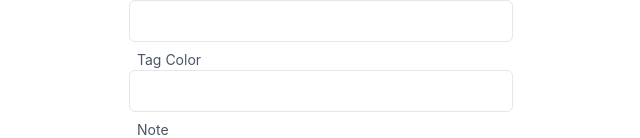
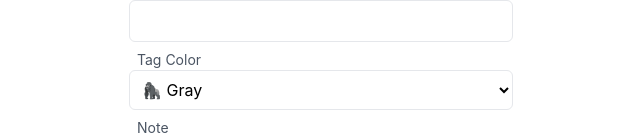
Before and after one commit to imytdotio/changelog-today, a React (Create React App) app: page /create in a window 1280 px wide. Shown: the part 344-482 px from the top of the page, without its empty margins (319-959 px from the left). Built offline with nearby package versions, Linux system fonts and the light colour scheme.

Commit message:
color option added

```diff
--- a/src/Components/Changelog.js
+++ b/src/Components/Changelog.js
@@ -38,6 +38,8 @@ const color = (color) => {
       return "bg-gray-200 border-gray-600";
     case "brown":
       return "bg-orange-900 bg-opacity-30 border-orange-900";
+    case "purple":
+      return "bg-violet-200 border-violet-600";
     default:
       return "bg-gray-200 border-gray-600";
   }
--- a/src/Page/Create.js
+++ b/src/Page/Create.js
@@ -78,11 +78,19 @@ export const Create = (props) => {
         </Label>
 
         <Label text="Tag Color">
-          <TextInput
-            type="text"
+          <select
             onChange={(e) => setTagColor(e.target.value)}
             value={tagColor}
-          />
+            className='p-2 border rounded-md w-full md:w-96 bg-white'
+          >
+            <option value = 'gray'>🦍 Gray</option>
+            <option value = 'red'>🍎 Red</option>
+            <option value = 'brown'>🪵 Brown</option>
+            <option value = 'orange'>🍊 Orange</option>
+            <option value = 'purple'>🍇 Purple</option>
+            <option value = 'blue'>🦋 Blue</option>
+            <option value = 'green'>🌳 Green</option>
+          </select>
         </Label>
 
         {/* {tags && tags.map((tag) => <p></p>)} */}
```
